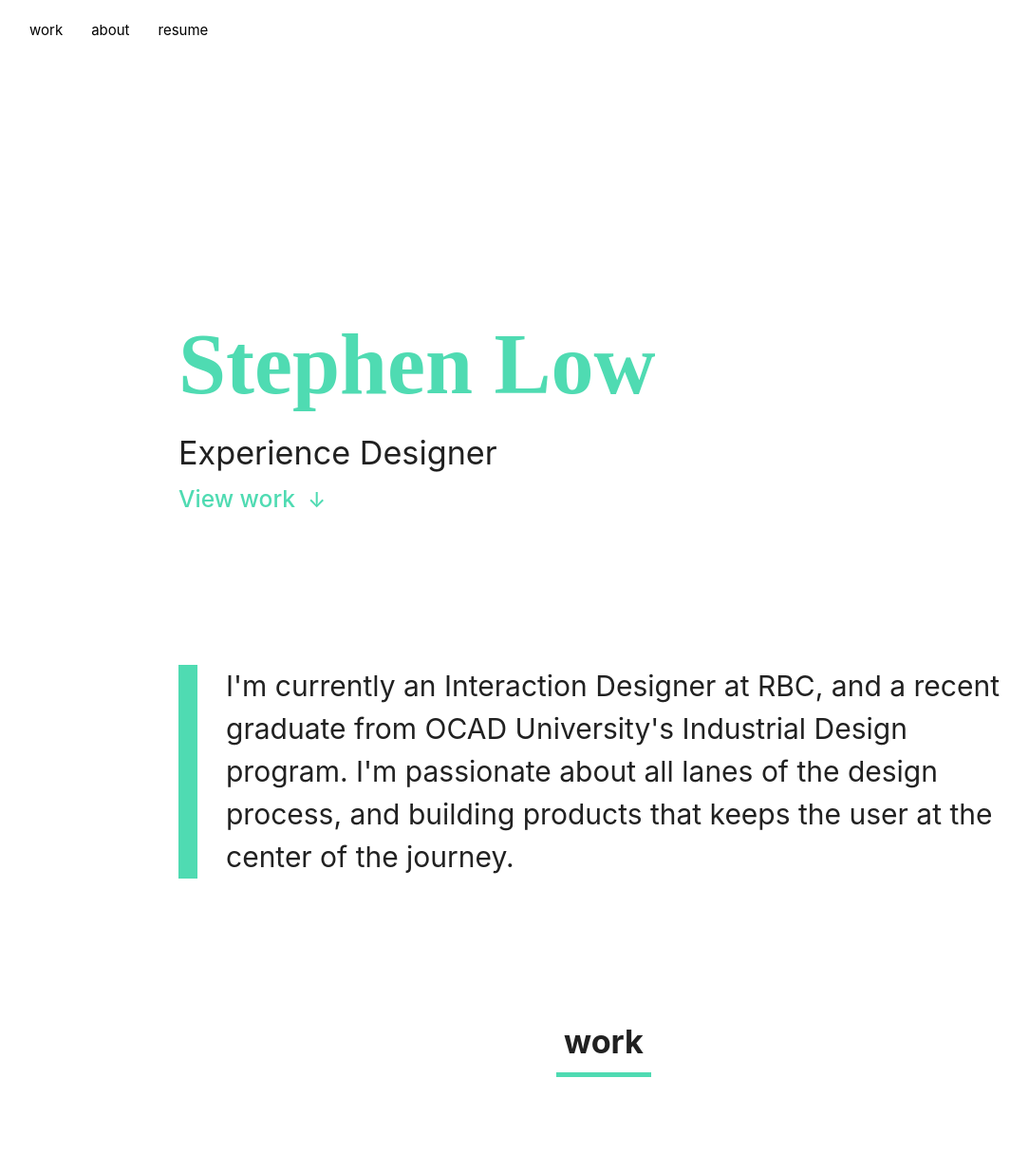
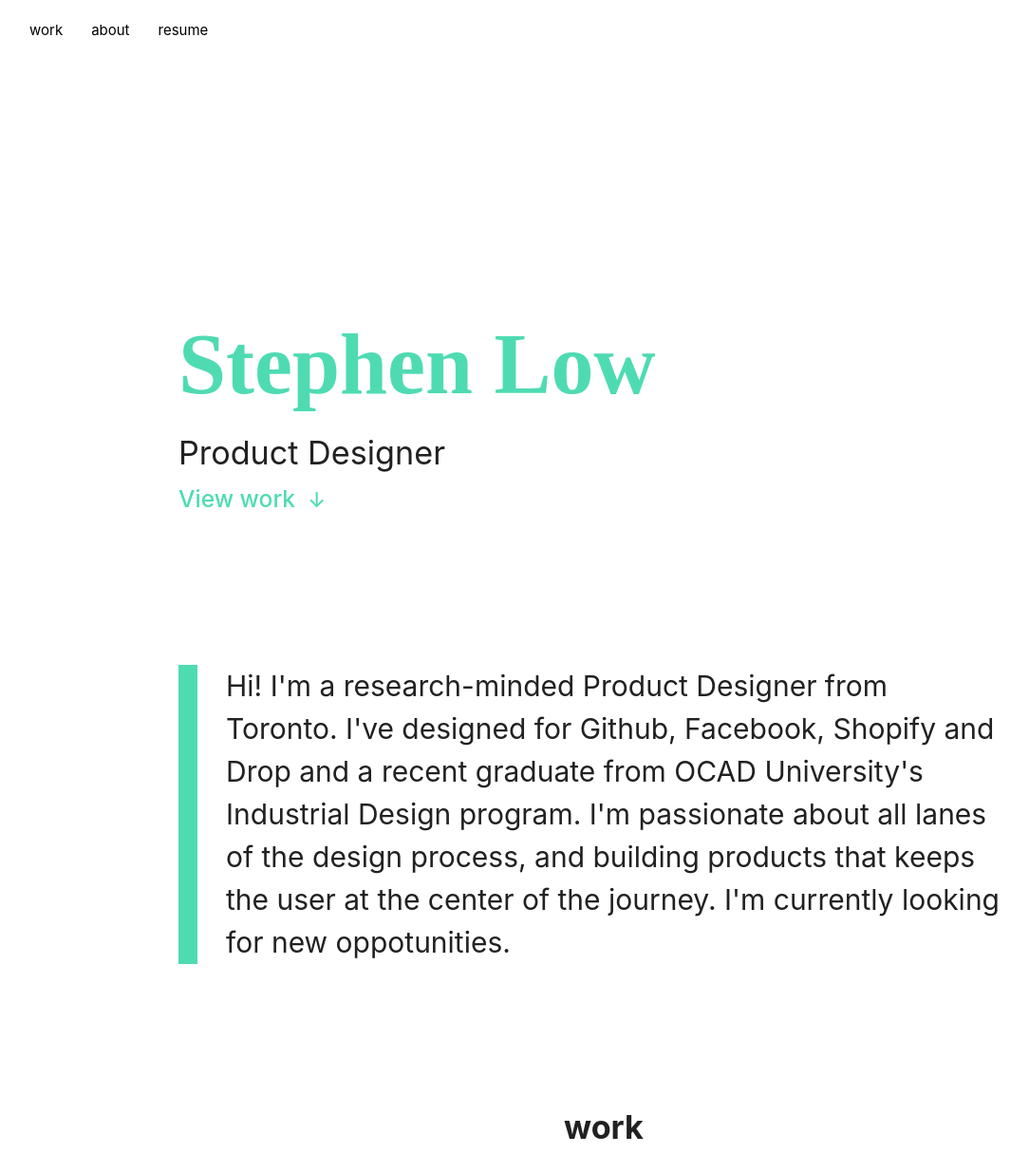
Before and after one commit to stephenlow12/stephenlow12.github.io, a plain HTML site: page index.html in a window 1280 px wide. Shown: the top 1215 px of the page at 95% size, without its empty margins (4-1088 px from the left). Drawn offline with nearby package versions, Linux system fonts and the light colour scheme.

Commit message:
homepage edits
update

```diff
--- a/index.html
+++ b/index.html
@@ -45,7 +45,7 @@
       <!-- Page title-->
       <div class="intro">
         <h1 id="titlename">Stephen Low</h1>
-        <h4>Experience Designer</h4>
+        <h4>Product Designer</h4>
       </div>
       <h5><a href="#scroll-to-work">View work &nbsp;<span class="arrowBounce">↓</span></a></h5>
     </div>
@@ -63,7 +63,7 @@
     <blockquote>
     	<p class="middle-align xxx-large-text">
 
-    	I'm currently an Interaction Designer at RBC, and a recent graduate from OCAD University's Industrial Design program. I'm passionate about all lanes of the design process, and building products that keeps the user at the center of the journey.
+    	Hi! I'm a research-minded Product Designer from Toronto. I've designed for Github, Facebook, Shopify and Drop and a recent graduate from OCAD University's Industrial Design program. I'm passionate about all lanes of the design process, and building products that keeps the user at the center of the journey. I'm currently looking for new oppotunities.
     	</p>
     </blockquote>
 
```
Also changed, not shown: projects/RBC.html (added, +1 -0 lines), 1 other file.
